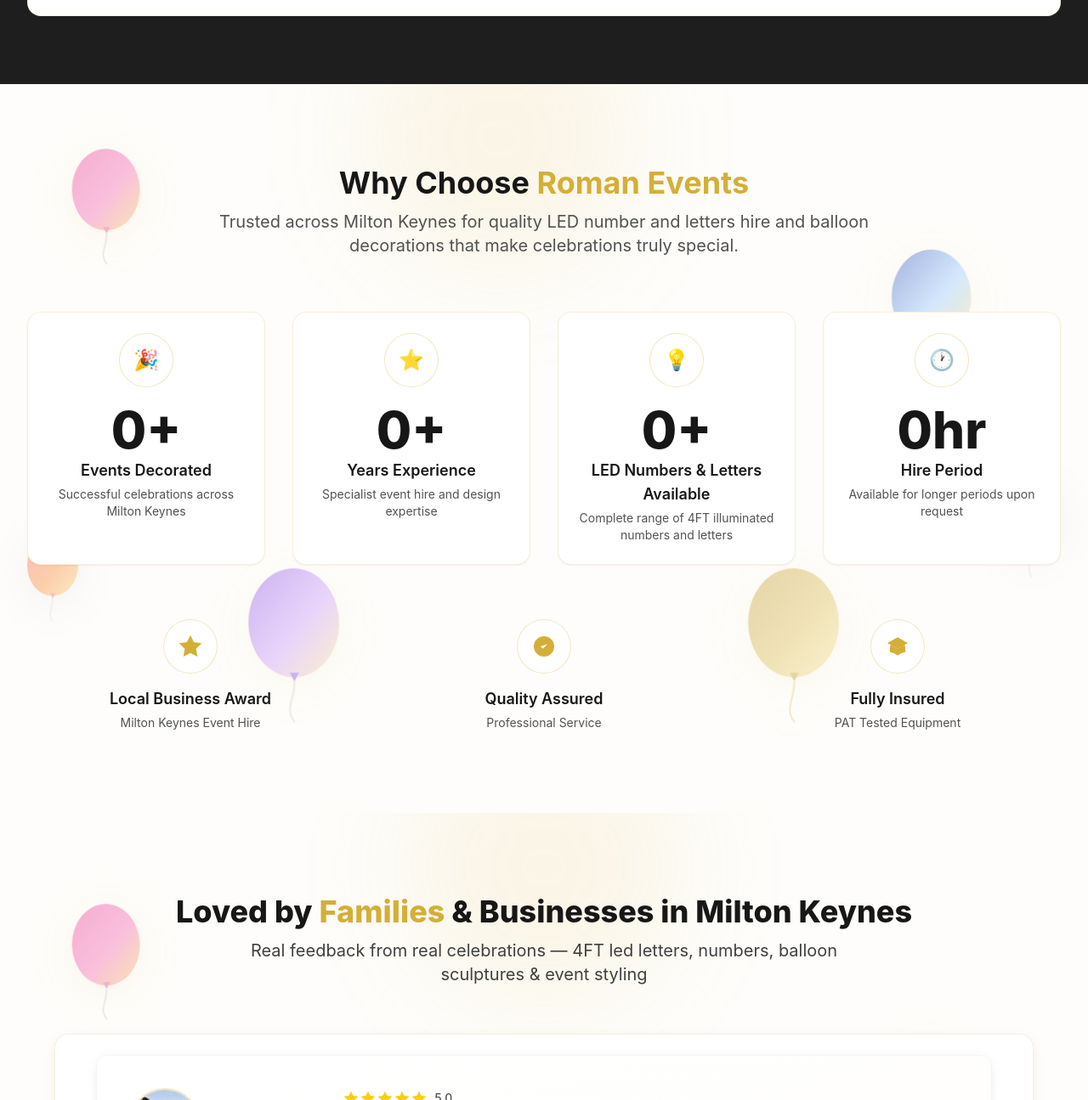
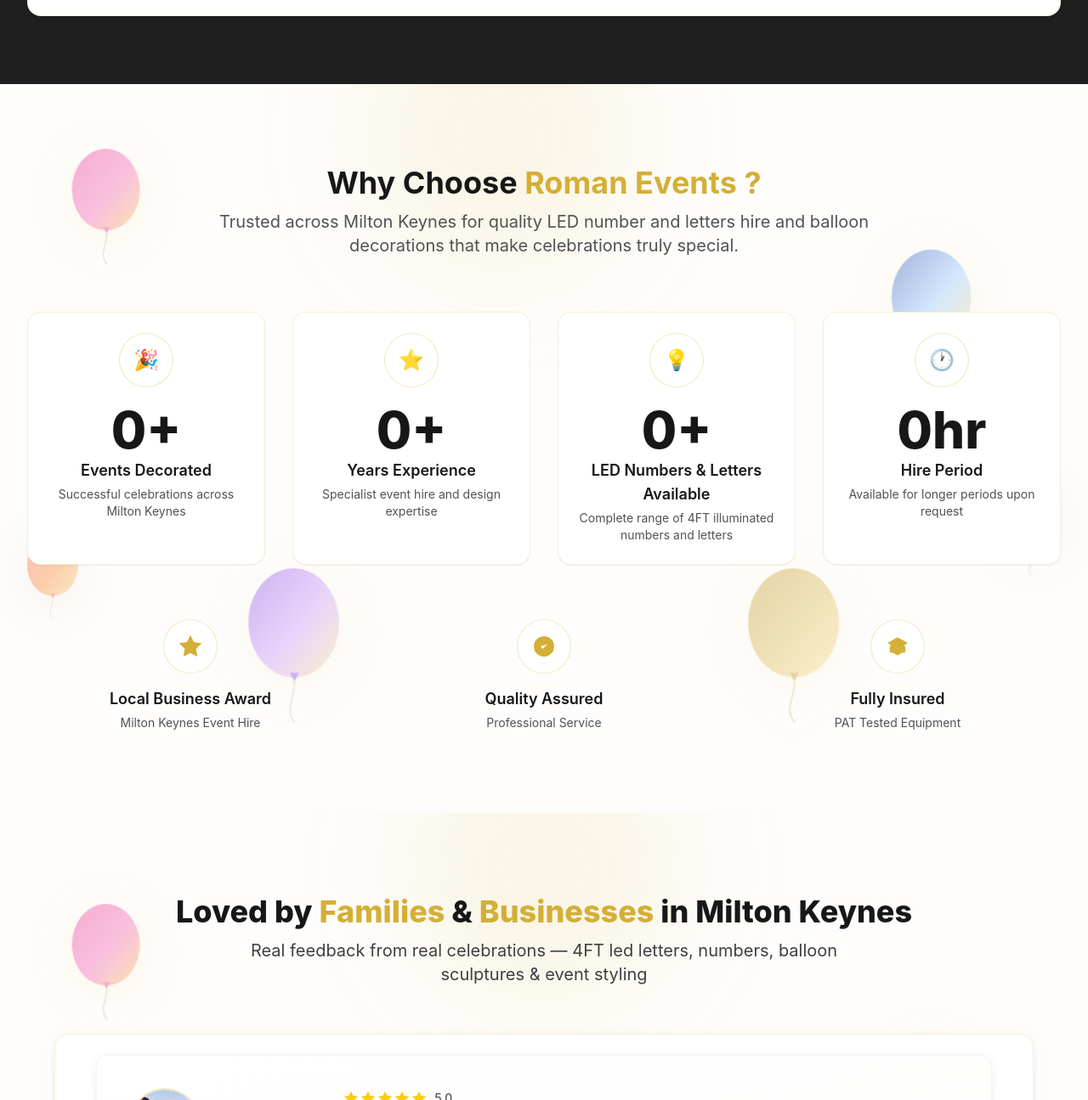
Before and after one commit to Harrysibbenga/EventBookingPlatform, an Astro site in the folder frontend/: page / in a window 1280 px wide. Shown: the part 10452-11747 px from the top of the page at 85% size. Built offline with nearby package versions, Linux system fonts and the light colour scheme; Astro itself is replaced by a stand-in of ours; no server answers.

Commit message:
updated text

```diff
--- a/frontend/src/components/sections/Stats.astro
+++ b/frontend/src/components/sections/Stats.astro
@@ -63,7 +63,7 @@
     <!-- Section Header -->
     <div class="text-center mb-16 animate-on-scroll">
       <h2 class="text-4xl font-bold text-neutral-900 mb-3">
-        Why Choose <span class="text-brand-gold">Roman Events</span>
+        Why Choose <span class="text-brand-gold">Roman Events ?</span>
       </h2>
       <p class="text-lg sm:text-xl text-neutral-600 max-w-3xl mx-auto">
         Trusted across Milton Keynes for quality LED number and letters hire and balloon decorations that make celebrations truly special.
--- a/frontend/src/components/sections/Testimonials.astro
+++ b/frontend/src/components/sections/Testimonials.astro
@@ -28,7 +28,7 @@
     <!-- Header -->
     <div class="text-center mb-14 animate-on-scroll">
       <h2 class="text-4xl font-extrabold text-neutral-900 mb-3">
-        Loved by <span class="text-brand-gold">Families</span> & Businesses in Milton Keynes
+        Loved by <span class="text-brand-gold">Families</span> & <span class="text-brand-gold">Businesses</span> in Milton Keynes
       </h2>
       <p class="text-lg sm:text-xl text-neutral-700 max-w-3xl mx-auto">
         Real feedback from real celebrations — 4FT led letters, numbers, balloon sculptures & event styling
```
